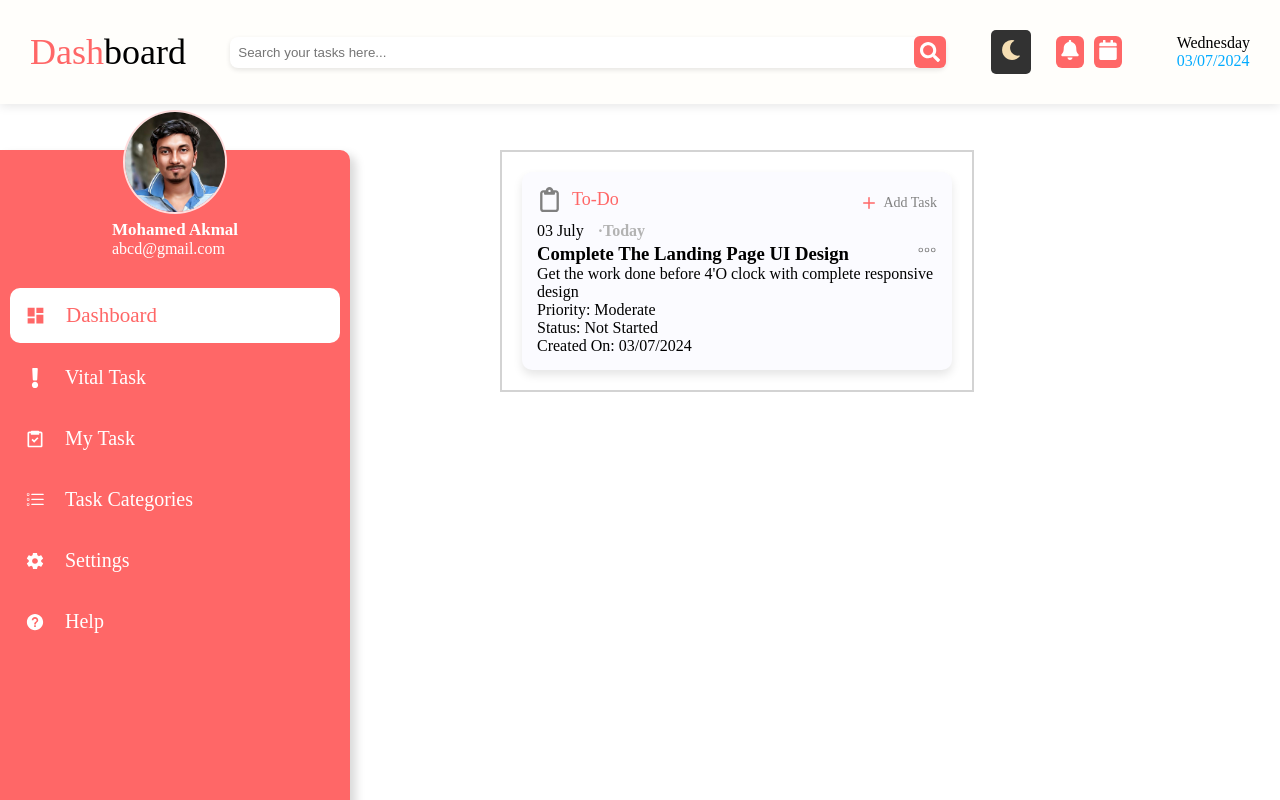
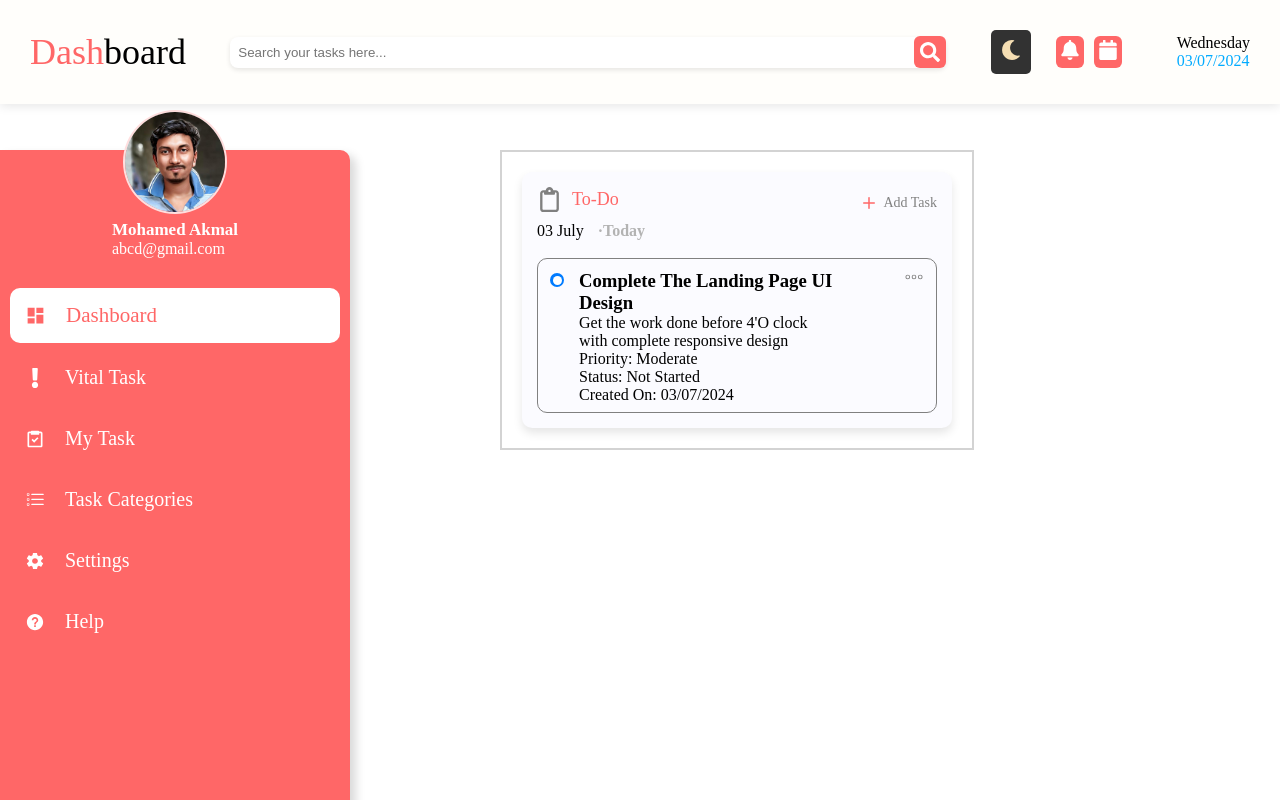
Before and after one commit to Akmal1796/ToDoApp, a React (Vite) app: page / in a window 1280 px wide. Shown: the top 800 px of the page. Built offline with nearby package versions, Linux system fonts and the light colour scheme.

Commit message:
Continue the working with adding nice design to the todo card

```diff
--- a/src/Components/Tasks.css
+++ b/src/Components/Tasks.css
@@ -18,6 +18,60 @@
     display: flex;
     align-items: first baseline;
     justify-content: space-between;
+}
+
+.todo-container {
+    border: 1px solid gray;
+    border-radius: 10px;
+    padding: 8px 12px;
+    margin-top: 18px;
+}
+
+.todo-content-header {
+    display: flex;
+    align-items: first baseline;
+    justify-content: space-between;
+}
+
+.todo-content-header h3 {
+    width: 300px;
+}
+
+.todo-bullet-header {
+    display: flex;
+    align-items: first baseline;
+}
+
+.todo-bullet-header h3 {
+    margin-left: 15px;
+}
+
+.outer-circle {
+    width: 14px;
+    height: 14px;
+    background-color: #007bff;
+    border-radius: 50%;
+    display: flex;
+    justify-content: center;
+    align-items: center;
+    position: relative;
+}
+
+.inner-circle {
+    width: 9px;
+    height: 9px;
+    background-color: white;
+    border-radius: 50%;
+    position: absolute;
+}
+
+.todo-content {
+    margin-left: 29px;
+    width: 260px;
+}
+
+.todo-status {
+    margin-left: 29px;
 }
 
 .header-left {
--- a/src/Components/Tasks.jsx
+++ b/src/Components/Tasks.jsx
@@ -25,8 +25,13 @@ const Tasks = () => {
         </div>
 
         <div className='todo-container'>
-          <div className='todo-header'>
-            <h3>Complete The Landing Page UI Design</h3>
+          <div className='todo-content-header'>
+            <div className='todo-bullet-header'>
+              <div class="outer-circle">
+                <div class="inner-circle"></div>
+              </div>
+              <h3>Complete The Landing Page UI Design</h3>
+            </div>
             <div><PiDotsThreeOutlineLight size={20} color='gray'/></div>
           </div>
           <div className='todo-content'>
```
